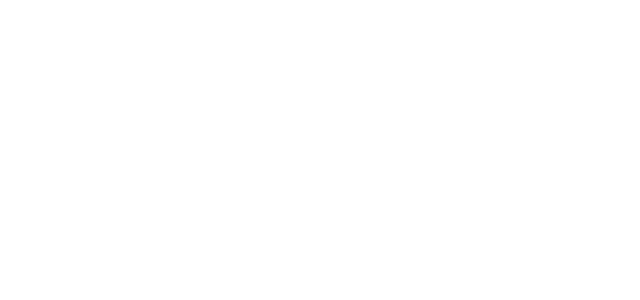
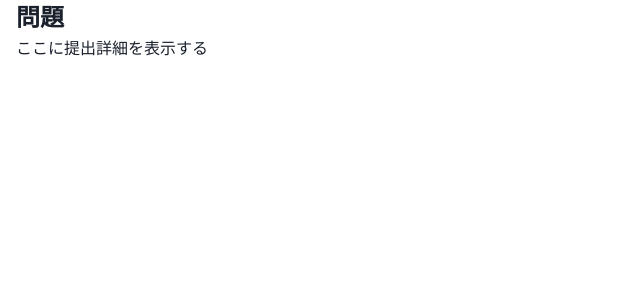
Before and after one commit to tekihei2317/type-challenges-judge, a React (Vite) app: page /problems/1/submissions/1 in a window 1280 px wide. Before the commit this address had no page. Shown: the top 300 px of the page, without its empty margins (0-640 px from the left). Built offline with nearby package versions, Linux system fonts and the light colour scheme.

Commit message:
feat: create page components

```diff
--- /dev/null
+++ b/src/components/ProblemLayout.tsx
@@ -0,0 +1,13 @@
+import { Container, Text } from '@chakra-ui/react'
+import { Outlet } from 'react-router-dom'
+
+export const ProblemLayout = () => {
+  return (
+    <Container maxW={'container.xl'}>
+      <Text fontSize="2xl" fontWeight={'bold'}>
+        問題
+      </Text>
+      <Outlet />
+    </Container>
+  )
+}
--- a/src/main.tsx
+++ b/src/main.tsx
@@ -5,6 +5,11 @@
 import { BrowserRouter, Route, Routes } from 'react-router-dom'
 import { ProblemsPage } from './pages/problems'
 import { IndexPage } from './pages'
+import { ProblemPage } from './pages/problems/[problemId]'
+import { SubmitPage } from './pages/problems/[problemId]/submit'
+import { SubmissionsPage } from './pages/problems/[problemId]/submissions'
+import { ProblemLayout } from './components/ProblemLayout'
+import { SubmissionPage } from './pages/problems/[problemId]/submissions/[submissionId]'
 
 ReactDOM.createRoot(document.getElementById('root')!).render(
   <React.StrictMode>
@@ -13,6 +18,15 @@
         <Routes>
           <Route path="/" element={<IndexPage />} />
           <Route path="/problems" element={<ProblemsPage />} />
+          <Route path="/problems/:problemId" element={<ProblemLayout />}>
+            <Route path="submit" element={<SubmitPage />} />
+            <Route path="submissions" element={<SubmissionsPage />} />
+            <Route
+              path="submissions/:submissionId"
+              element={<SubmissionPage />}
+            />
+            <Route index element={<ProblemPage />} />
+          </Route>
         </Routes>
       </BrowserRouter>
     </ChakraProvider>
--- /dev/null
+++ b/src/pages/problems/[problemId]/index.tsx
@@ -0,0 +1,9 @@
+import { Container, Text } from '@chakra-ui/react'
+
+export const ProblemPage = () => {
+  return (
+    <Container maxW={'container.xl'}>
+      <Text>問題文</Text>
+    </Container>
+  )
+}
--- /dev/null
+++ b/src/pages/problems/[problemId]/submissions/[submissionId].tsx
@@ -0,0 +1,5 @@
+import { Text } from '@chakra-ui/react'
+
+export const SubmissionPage = () => {
+  return <Text>ここに提出詳細を表示する</Text>
+}
--- /dev/null
+++ b/src/pages/problems/[problemId]/submissions/index.tsx
@@ -0,0 +1,9 @@
+import { Stack, Text } from '@chakra-ui/react'
+
+export const SubmissionsPage = () => {
+  return (
+    <Stack>
+      <Text>ここに問題一覧を表示する</Text>
+    </Stack>
+  )
+}
--- /dev/null
+++ b/src/pages/problems/[problemId]/submit.tsx
@@ -0,0 +1,9 @@
+import { Button, Stack } from '@chakra-ui/react'
+
+export const SubmitPage = () => {
+  return (
+    <Stack>
+      <Button>提出</Button>
+    </Stack>
+  )
+}
```
Also changed, not shown: src/pages/problems/index.tsx (renamed from src/pages/problems.tsx).
